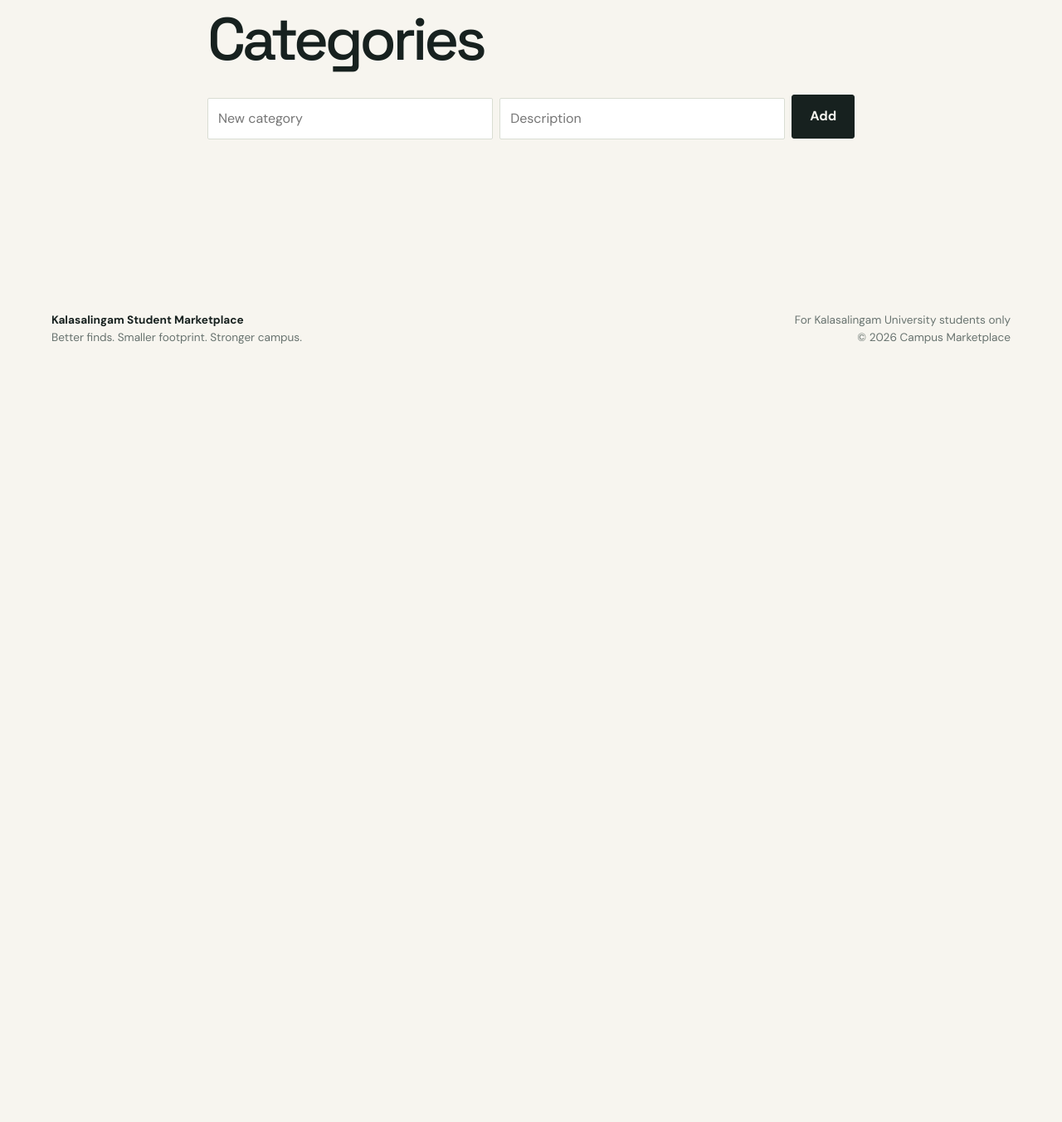
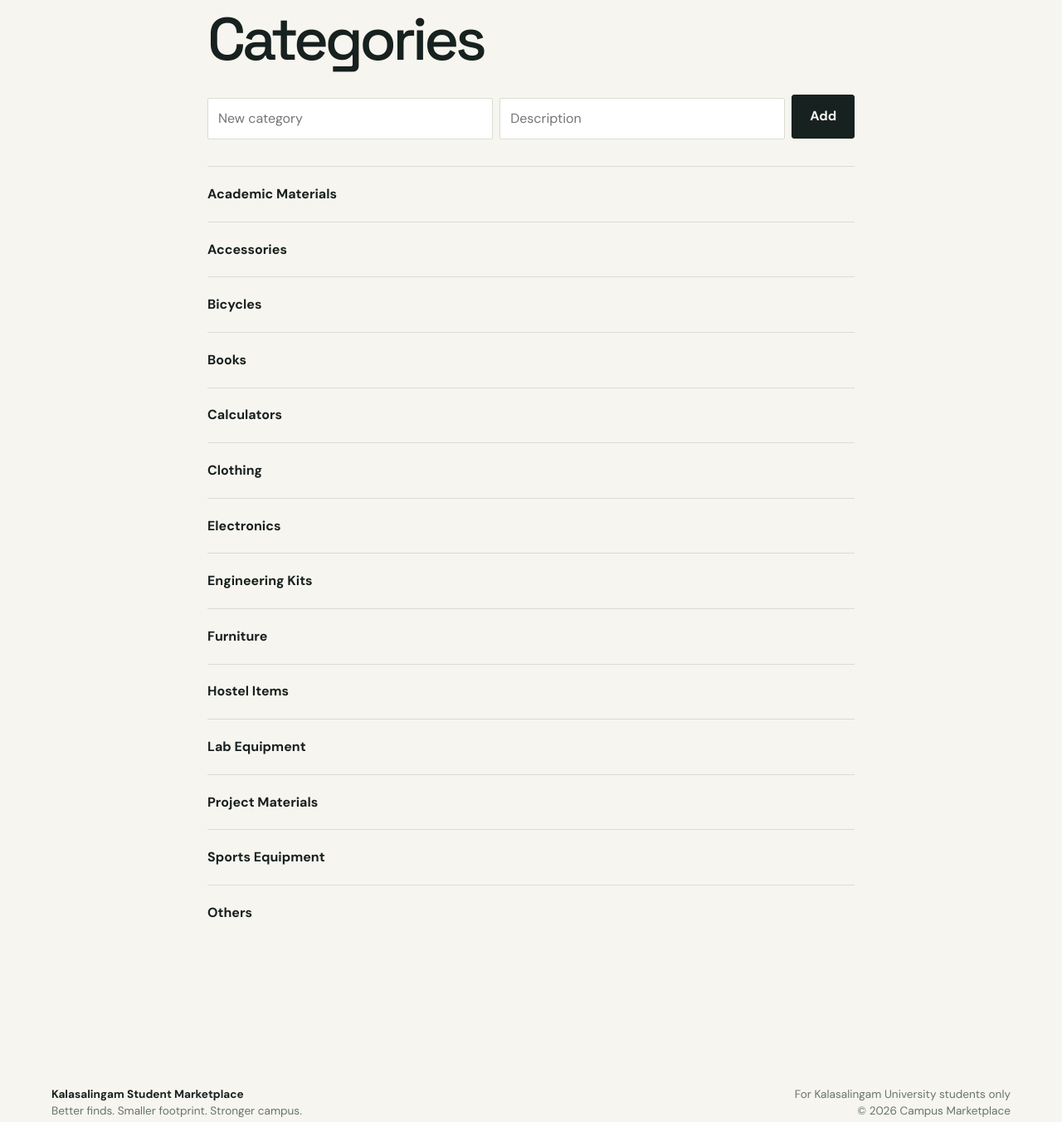
Before and after one commit to Amankumar6002/Student-Second-Hand-Marketplace, a Flask app: page /admin/categories in a window 1280 px wide. Shown: the part 185-1537 px from the top of the page at 83% size. Before the commit the page ends 600 px from the top, so only its background shows below. Run offline with Flask 3, Linux system fonts and the light colour scheme; a user stored in the database is signed in.

Commit message:
Improve global cursor behavior and update category ordering
Co-authored-by: Copilot <223556219+Copilot@users.noreply.github.com>

```diff
--- a/app/__init__.py
+++ b/app/__init__.py
@@ -6,6 +6,7 @@ from flask_login import current_user
 from sqlalchemy import event
 
 from config import Config
+from .category_defaults import DEFAULT_CATEGORY_NAMES
 from .extensions import csrf, db, login_manager, mail
 from .models import Category, User
 
@@ -80,6 +81,18 @@ def ensure_database_schema():
     db.session.commit()
 
 
+def seed_default_categories():
+    existing_names = {name for (name,) in db.session.query(Category.name).all()}
+    missing_categories = [
+        Category(name=name)
+        for name in DEFAULT_CATEGORY_NAMES
+        if name not in existing_names
+    ]
+    if missing_categories:
+        db.session.add_all(missing_categories)
+        db.session.commit()
+
+
 def create_app(config_class=Config):
     app = Flask(__name__)
     app.config.from_object(config_class)
@@ -133,7 +146,7 @@ def create_app(config_class=Config):
 
     @app.context_processor
     def inject_globals():
-        categories = Category.query.order_by(Category.name).all()
+        categories = Category.ordered()
         return {"nav_categories": categories, "current_user": current_user}
 
     @app.errorhandler(400)
@@ -159,6 +172,7 @@ def create_app(config_class=Config):
         ensure_database_schema()
         db.create_all()
         ensure_database_schema()
+        seed_default_categories()
         if not app.config.get("TESTING"):
             seed_default_admin()
 
--- a/app/admin/routes.py
+++ b/app/admin/routes.py
@@ -243,7 +243,7 @@ def categories():
     if request.method == "POST" and request.form.get("name"):
         db.session.add(Category(name=request.form["name"].strip(), description=request.form.get("description", "").strip()))
         db.session.commit(); flash("Category added.", "success")
-    return render_template("admin/categories.html", categories=Category.query.order_by(Category.name).all())
+    return render_template("admin/categories.html", categories=Category.ordered())
 
 
 @admin_bp.route("/earnings")
--- /dev/null
+++ b/app/category_defaults.py
@@ -0,0 +1,16 @@
+DEFAULT_CATEGORY_NAMES = (
+    "Books",
+    "Electronics",
+    "Engineering Kits",
+    "Calculators",
+    "Lab Equipment",
+    "Furniture",
+    "Accessories",
+    "Clothing",
+    "Bicycles",
+    "Hostel Items",
+    "Academic Materials",
+    "Other",
+    "Sports Equipment",
+    "Project Materials",
+)
--- a/app/models.py
+++ b/app/models.py
@@ -42,6 +42,14 @@ class Category(db.Model):
     description = db.Column(db.String(255))
     created_at = db.Column(db.DateTime, default=datetime.utcnow)
     products = db.relationship("Product", back_populates="category")
+
+    @property
+    def display_name(self):
+        return "Others" if self.name == "Other" else self.name
+
+    @classmethod
+    def ordered(cls):
+        return cls.query.order_by(cls.name == "Other", cls.name).all()
 
 
 class Product(db.Model):
--- a/app/products/routes.py
+++ b/app/products/routes.py
@@ -145,7 +145,7 @@ def browse():
     sort = request.args.get("sort", "newest")
     query = query.order_by(Product.price.asc() if sort == "low" else Product.price.desc() if sort == "high" else Product.created_at.desc())
     products = query.paginate(page=request.args.get("page", 1, type=int), per_page=9, error_out=False)
-    return render_template("products/browse.html", products=products, categories=Category.query.order_by(Category.name).all())
+    return render_template("products/browse.html", products=products, categories=Category.ordered())
 
 
 @products_bp.route("/product/<int:product_id>")
@@ -392,7 +392,7 @@ def create():
     if not current_user.is_verified:
         flash("Your account must be verified before you can list an item.", "warning")
         return redirect(url_for("products.home"))
-    categories = Category.query.order_by(Category.name).all()
+    categories = Category.ordered()
     if request.method == "POST":
         # Extract and validate form data
         title = request.form.get("title", "").strip()
@@ -497,7 +497,7 @@ def edit(product_id):
     product = Product.query.get_or_404(product_id)
     if product.seller_id != current_user.id and current_user.role != "admin":
         return render_template("error.html", code=403, message="You can only edit your own listings."), 403
-    categories = Category.query.order_by(Category.name).all()
+    categories = Category.ordered()
     if request.method == "POST":
         # Extract and validate form data
         title = request.form.get("title", "").strip()
--- /dev/null
+++ b/app/static/css/interactions.css
@@ -0,0 +1,48 @@
+select:not(:disabled),
+button:not(:disabled):not(.disabled),
+input[type="button"]:not(:disabled),
+input[type="submit"]:not(:disabled),
+input[type="reset"]:not(:disabled),
+input[type="file"]:not(:disabled),
+input[type="color"]:not(:disabled),
+input[type="range"]:not(:disabled),
+input[type="date"]:not(:disabled),
+input[type="datetime-local"]:not(:disabled),
+input[type="month"]:not(:disabled),
+input[type="week"]:not(:disabled),
+input[type="time"]:not(:disabled),
+input[type="checkbox"]:not(:disabled),
+input[type="radio"]:not(:disabled),
+input[type="image"]:not(:disabled),
+summary,
+a[href]:not([aria-disabled="true"]):not(.disabled),
+[role="button"]:not([aria-disabled="true"]):not(.disabled),
+.form-check-label {
+  cursor: pointer;
+}
+
+input:not([type="hidden"]):not([type="button"]):not([type="submit"]):not([type="reset"]):not([type="file"]):not([type="checkbox"]):not([type="radio"]):not([type="color"]):not([type="range"]):not([type="date"]):not([type="datetime-local"]):not([type="month"]):not([type="week"]):not([type="time"]):not([type="image"]):not(:disabled),
+textarea:not(:disabled),
+[contenteditable="true"] {
+  cursor: text;
+}
+
+:disabled,
+.disabled,
+[aria-disabled="true"] {
+  cursor: not-allowed;
+}
+
+label:has(:disabled),
+label:has([aria-disabled="true"]) {
+  cursor: not-allowed;
+}
+
+body :is(a[href], button, input:not([type="hidden"]), select, textarea, summary, [role="button"]):focus-visible {
+  outline: 3px solid #b93420;
+  outline-offset: 2px;
+}
+
+input[type="file"]:not(:disabled)::file-selector-button {
+  cursor: pointer;
+}
--- a/app/templates/admin/categories.html
+++ b/app/templates/admin/categories.html
@@ -1 +1 @@
-{% extends 'base.html' %}{% block content %}<section class="container dashboard-page narrow"><p class="eyebrow">ADMIN CONSOLE</p><h1>Categories</h1><form method="post" class="inline-form"><input type="hidden" name="csrf_token" value="{{ csrf_token() }}"><input name="name" required placeholder="New category"><input name="description" placeholder="Description"><button class="btn btn-ink">Add</button></form>{% for category in categories %}<div class="activity-row"><strong>{{ category.name }}</strong><span>{{ category.description or '' }}</span></div>{% endfor %}</section>{% endblock %}
+{% extends 'base.html' %}{% block content %}<section class="container dashboard-page narrow"><p class="eyebrow">ADMIN CONSOLE</p><h1>Categories</h1><form method="post" class="inline-form"><input type="hidden" name="csrf_token" value="{{ csrf_token() }}"><input name="name" required placeholder="New category"><input name="description" placeholder="Description"><button class="btn btn-ink">Add</button></form>{% for category in categories %}<div class="activity-row"><strong>{{ category.display_name }}</strong><span>{{ category.description or '' }}</span></div>{% endfor %}</section>{% endblock %}
--- a/app/templates/base.html
+++ b/app/templates/base.html
@@ -11,6 +11,7 @@
   <link href="https://cdnjs.cloudflare.com/ajax/libs/font-awesome/6.5.2/css/all.min.css" rel="stylesheet">
   <link href="{{ url_for('static', filename='css/style.css') }}" rel="stylesheet">
   <link href="{{ url_for('static', filename='css/reviews.css') }}" rel="stylesheet">
+  <link href="{{ url_for('static', filename='css/interactions.css') }}" rel="stylesheet">
 </head>
 <body>
 <nav class="navbar navbar-expand-lg site-nav">
--- a/app/templates/products/_card.html
+++ b/app/templates/products/_card.html
@@ -1 +1 @@
-<div class="col-sm-6 col-lg-4"><article class="product-card"><div class="product-image"><img src="{{ product.image_url }}" alt="{{ product.title }}"><span class="badge badge-{{ product.listing_type }}">{{ 'Sale + Rent' if product.listing_type == 'both' else product.listing_type|capitalize }}</span>{% if current_user.is_authenticated %}<form method="post" action="{{ url_for('products.wishlist', product_id=product.id) }}"><input type="hidden" name="csrf_token" value="{{ csrf_token() }}"><button class="heart" title="Save listing"><i class="fa-regular fa-heart"></i></button></form>{% endif %}</div><div class="product-info"><small>{{ product.category.name }} · {{ product.condition }}</small><h3>{{ product.title }}</h3><div class="d-flex justify-content-between align-items-end"><div><strong class="price">₹{{ product.price }}</strong>{% if product.rental_price %}<span class="rent-price">₹{{ product.rental_price }}/day rent</span>{% endif %}</div><a href="{{ url_for('products.detail', product_id=product.id) }}" class="round-arrow"><i class="fa-solid fa-arrow-up-right-from-square"></i></a></div><p class="seller"><i class="fa-solid fa-circle-user"></i> {{ product.seller.name }} · {{ product.location }}</p></div></article></div>
+<div class="col-sm-6 col-lg-4"><article class="product-card"><div class="product-image"><img src="{{ product.image_url }}" alt="{{ product.title }}"><span class="badge badge-{{ product.listing_type }}">{{ 'Sale + Rent' if product.listing_type == 'both' else product.listing_type|capitalize }}</span>{% if current_user.is_authenticated %}<form method="post" action="{{ url_for('products.wishlist', product_id=product.id) }}"><input type="hidden" name="csrf_token" value="{{ csrf_token() }}"><button class="heart" title="Save listing"><i class="fa-regular fa-heart"></i></button></form>{% endif %}</div><div class="product-info"><small>{{ product.category.display_name }} · {{ product.condition }}</small><h3>{{ product.title }}</h3><div class="d-flex justify-content-between align-items-end"><div><strong class="price">₹{{ product.price }}</strong>{% if product.rental_price %}<span class="rent-price">₹{{ product.rental_price }}/day rent</span>{% endif %}</div><a href="{{ url_for('products.detail', product_id=product.id) }}" class="round-arrow"><i class="fa-solid fa-arrow-up-right-from-square"></i></a></div><p class="seller"><i class="fa-solid fa-circle-user"></i> {{ product.seller.name }} · {{ product.location }}</p></div></article></div>
--- a/seed.py
+++ b/seed.py
@@ -1,13 +1,12 @@
 from app import create_app
+from app.category_defaults import DEFAULT_CATEGORY_NAMES
 from app.extensions import db
 from app.models import Category, Product, ProductImage, User, AdminProduct
 
 app = create_app()
 
-CATEGORIES = ["Electronics", "Books", "Furniture", "Clothing", "Accessories", "Bicycles", "Calculators", "Hostel Items", "Academic Materials", "Other", "Engineering Kits", "Sports Equipment", "Project Materials"]
-
 with app.app_context():
-    for name in CATEGORIES:
+    for name in DEFAULT_CATEGORY_NAMES:
         if not Category.query.filter_by(name=name).first():
             db.session.add(Category(name=name))
     admin = User.query.filter_by(university_email="admin@klu.ac.in").first()
```
Also changed, not shown: app/templates/index.html (+1 -1 lines), app/templates/products/browse.html (+1 -1 lines), app/templates/products/detail.html (+1 -1 lines), app/templates/products/edit.html (+1 -1 lines), app/templates/products/form.html (+1 -1 lines), app/templates/products/my_listings.html (+1 -1 lines), tests/test_category_dropdown.py (added, +126 -0 lines).
